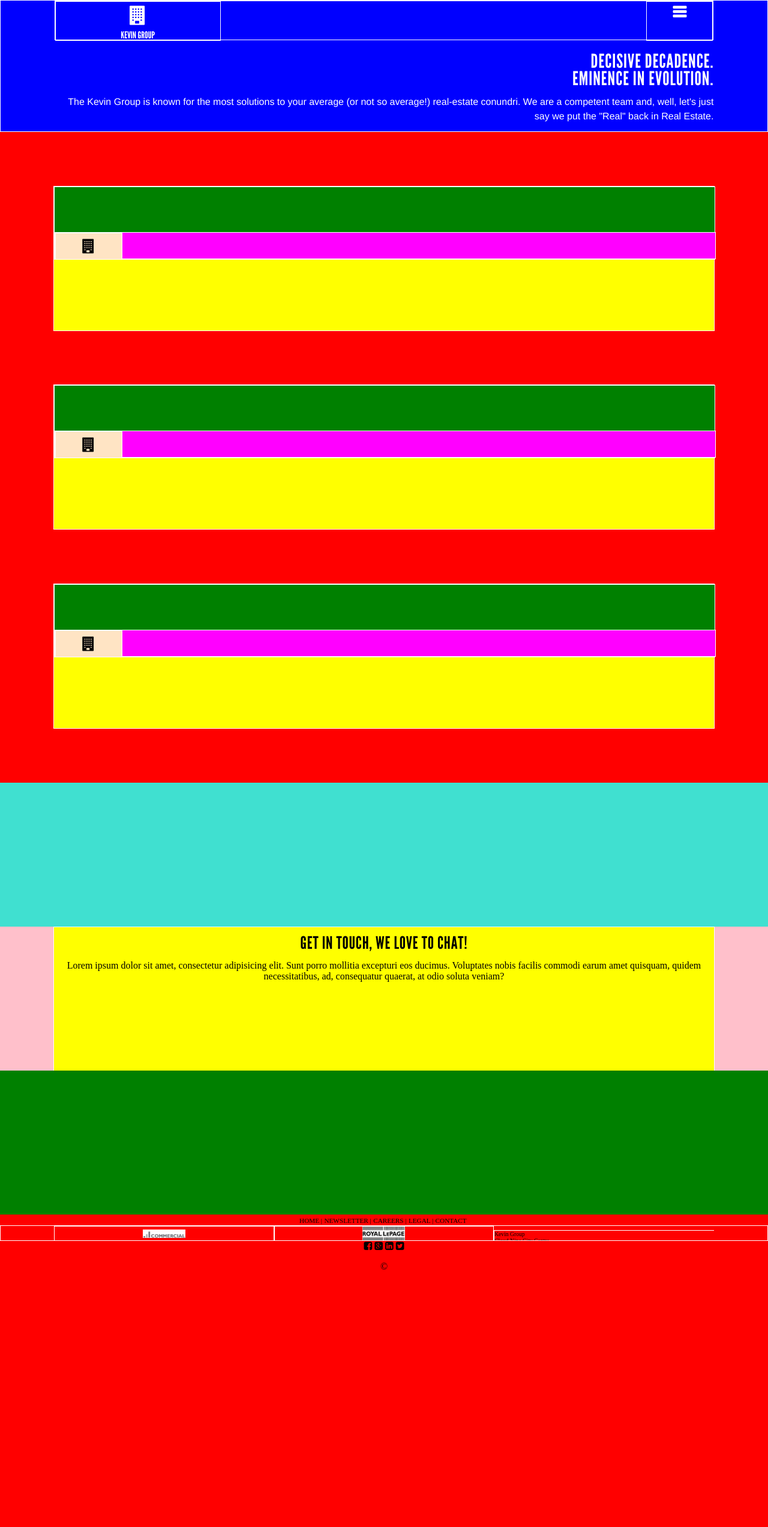
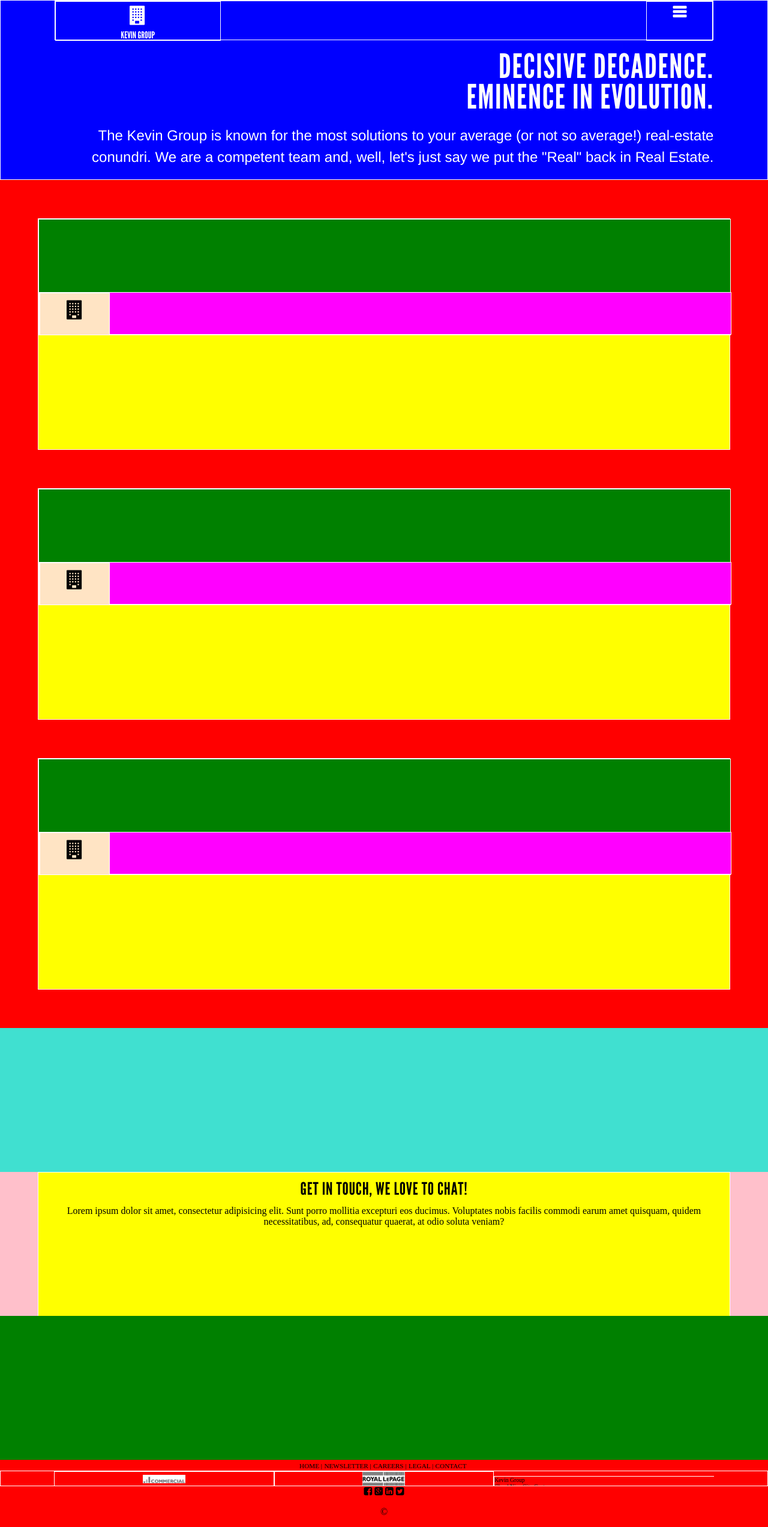
Before and after one commit to dannysinger/SOLVE, a PHP site: page / in a window 1280 px wide. Shown: the whole page at 60% size. Before the commit the page ends 2117 px from the top, so only its background shows below. Run offline with PHP 8.4, Linux system fonts and the light colour scheme.

Commit message:
August 15 2015

```diff
--- a/Klein Group/css/stylesheet.css
+++ b/Klein Group/css/stylesheet.css
@@ -34,11 +34,33 @@ section .generic-info-box{
     width:86%;
     background-color:yellow;
 }
+
+@media screen and (min-width:448px){
+    section .generic-info-box{
+        height:20em;
+    }
+    section .logo-left-corner .fa-building{
+        margin:15px auto !important;
+    }
+}
+@media screen and (min-width:660px){
+    section .generic-info-box{
+        height:24em;
+        width:90%;
+        margin:5% auto;
+    }
+    section .logo-left-corner .fa-building{
+        margin:12px auto !important;
+        font-size:2em !important;
+    }
+}
 footer .generic info-box:nth-child(2){
     padding:0 7% 0;
     max-width:100%;
     height:3em;
 }
+
+
 
 /*----------------------Body elements
                     ---------------------*/
@@ -94,6 +116,12 @@ header h1{
     color:white;
     text-align:right;
 }
+@media screen and (min-width:660px){
+    header h1{
+        font-size:3.5em;
+    }
+}
+
 header h2/*Should This be a <p>? Re: SEO */{
     color:white;
     font-family:helvetica;
@@ -101,6 +129,11 @@ header h2/*Should This be a <p>? Re: SEO */{
     font-size:1em;
     line-height:1.5em;
     font-weight:400;
+}
+@media screen and (min-width:660px){
+    header h2{
+        font-size:1.5em;
+    }
 }
 /*------------------- Commercial, Residential and Project Boxes
                         -------------------------------------------*/
--- a/Klein Group/index.html
+++ b/Klein Group/index.html
@@ -5,7 +5,7 @@
     <meta name="viewport" content="width=device-width, initial-scale=1">
     <title>The Kevin Group</title>
     <link type="text/css" rel="stylesheet" href="css/font-awesome.min.css"/>
-    <link type="text/css" rel="stylesheet" href="css/stylesheet.css"
+    <link type="text/css" rel="stylesheet" href="css/stylesheet.css"/>
 <!--[if lt IE 9]>
   <script src="http://html5shiv.googlecode.com/svn/trunk/html5.js"></script>
 <![endif]-->
```
